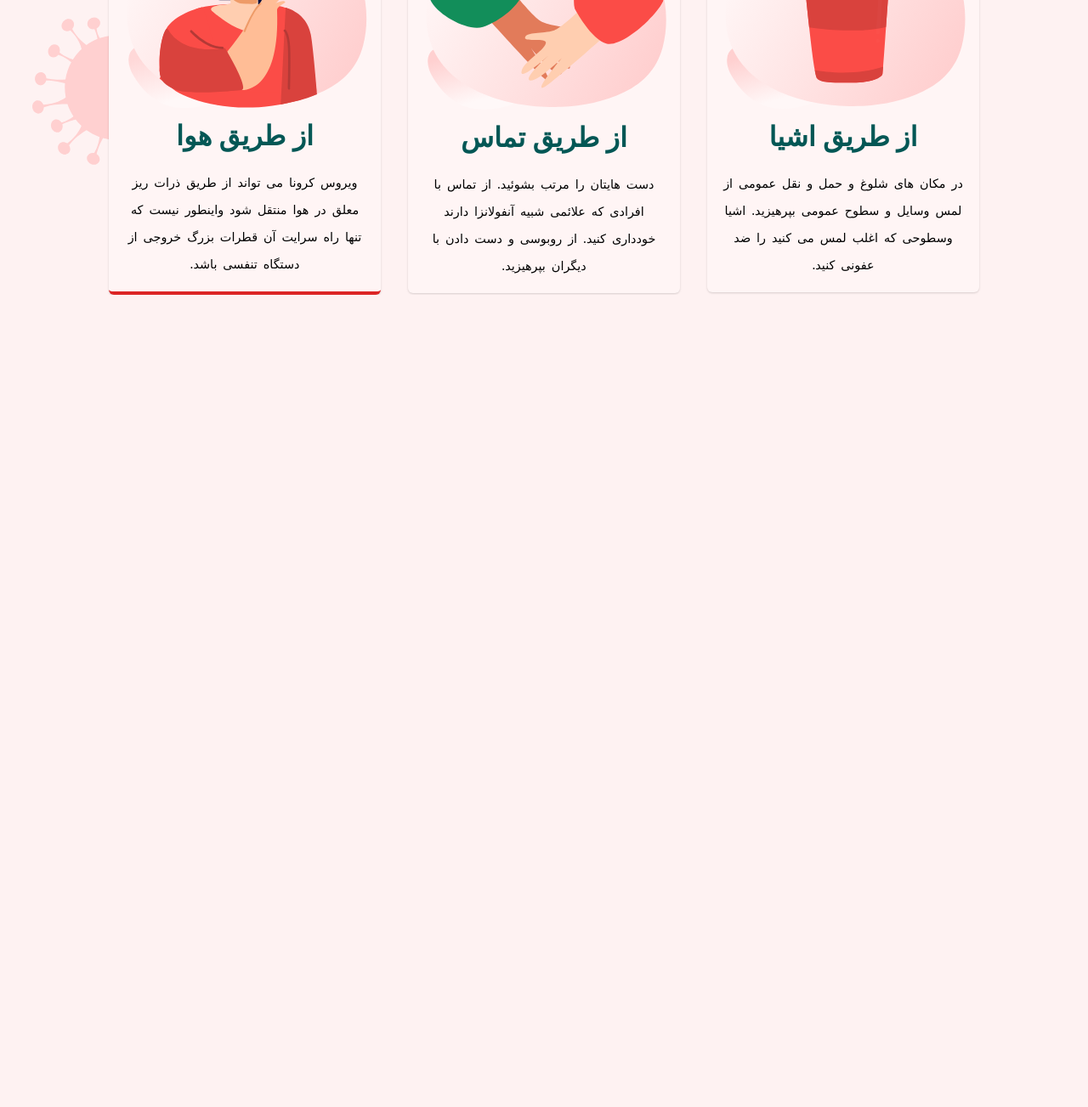
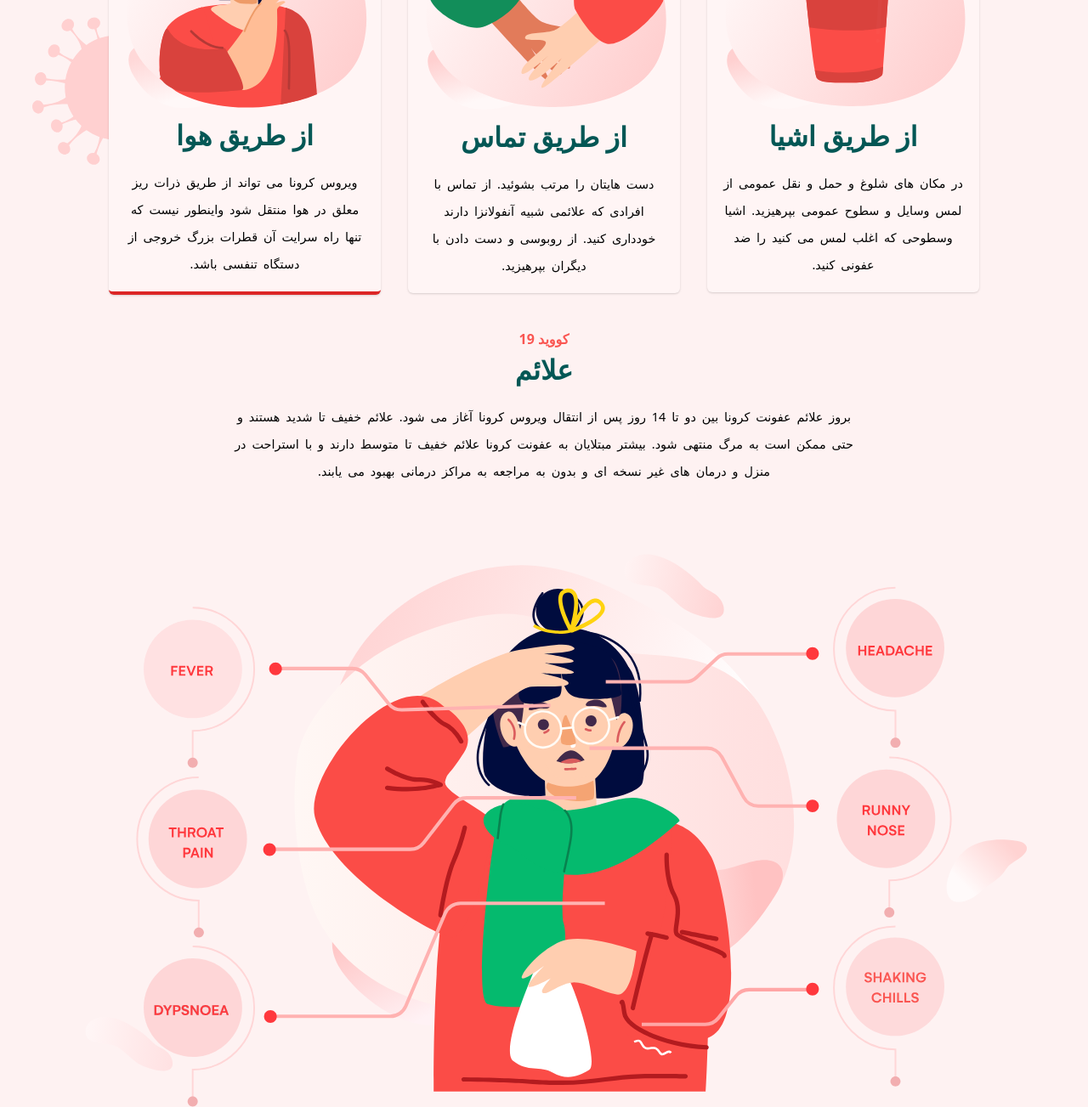
Before and after one commit to reihanyaghoobzade/covid-19-tailwind-, a website: page public/index.html in a window 1280 px wide. Shown: the part 1649-2952 px from the top of the page at 85% size. Before the commit the page ends 1996 px from the top, so only its background shows below. Drawn offline with Linux system fonts and the light colour scheme.

Commit message:
symptomps section overwritten

```diff
--- a/public/index.html
+++ b/public/index.html
@@ -135,6 +135,27 @@
             </div>
         </div>
     </section>
+    <section class="container">
+        <div class="symptomps my-10" id="symptomps">
+            <div class="text-center">
+                <h3 class="sub-header font-semibold">کووید 19</h3>
+                <h2 class="main-head font-bold mb-4">علائم</h2>
+                <div class="content md:w-1/2 lg:w-3/5 px-4 mx-auto mb-4">بروز علائم عفونت کرونا بین دو تا 14 روز پس از انتقال ویروس کرونا آغاز می شود. علائم خفیف تا شدید هستند و حتی ممکن است به مرگ منتهی شود. بیشتر مبتلایان به عفونت کرونا علائم خفیف تا متوسط دارند و با استراحت در منزل و درمان های غیر نسخه ای
+                    و بدون به مراجعه به مراکز درمانی بهبود می یابند.</div>
+            </div>
+            <div class="flex flex-row justify-center relative">
+                <div class="hidden xl:inline-flex">
+                    <img class="absolute bottom-1/3 right-16" src="images/path1764.svg" alt="" width="110" />
+                </div>
+                <div class="w-full xl:w-9/12 flex justify-center">
+                    <img src="images/group15444.svg" alt="علائم بیماری" width="1500" />
+                </div>
+                <div class="hidden xl:inline-flex justify-end">
+                    <img class="absolute bottom-4 left-24" src="images/path1762.svg" alt="" width="110" />
+                </div>
+            </div>
+        </div>
+    </section>
 </body>
 
 </html>
```
Also changed, not shown: public/css/style.css.
